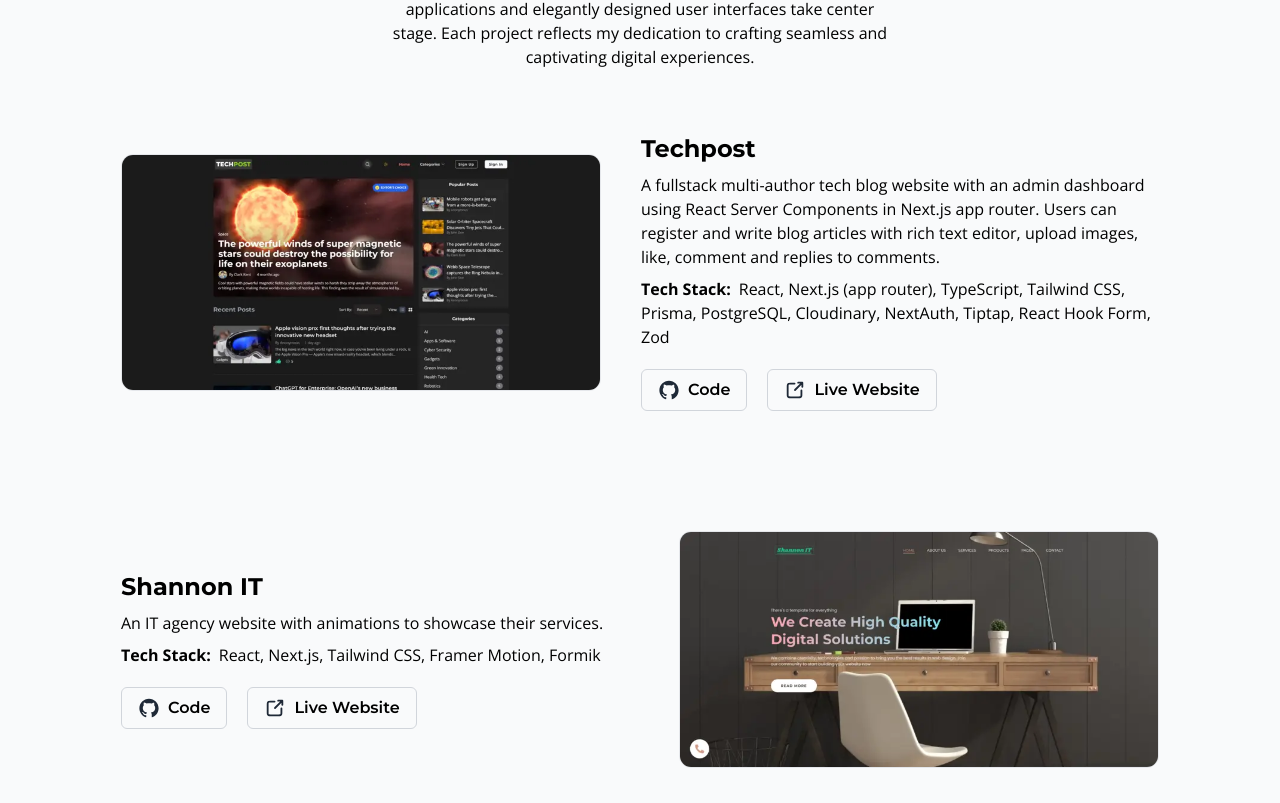
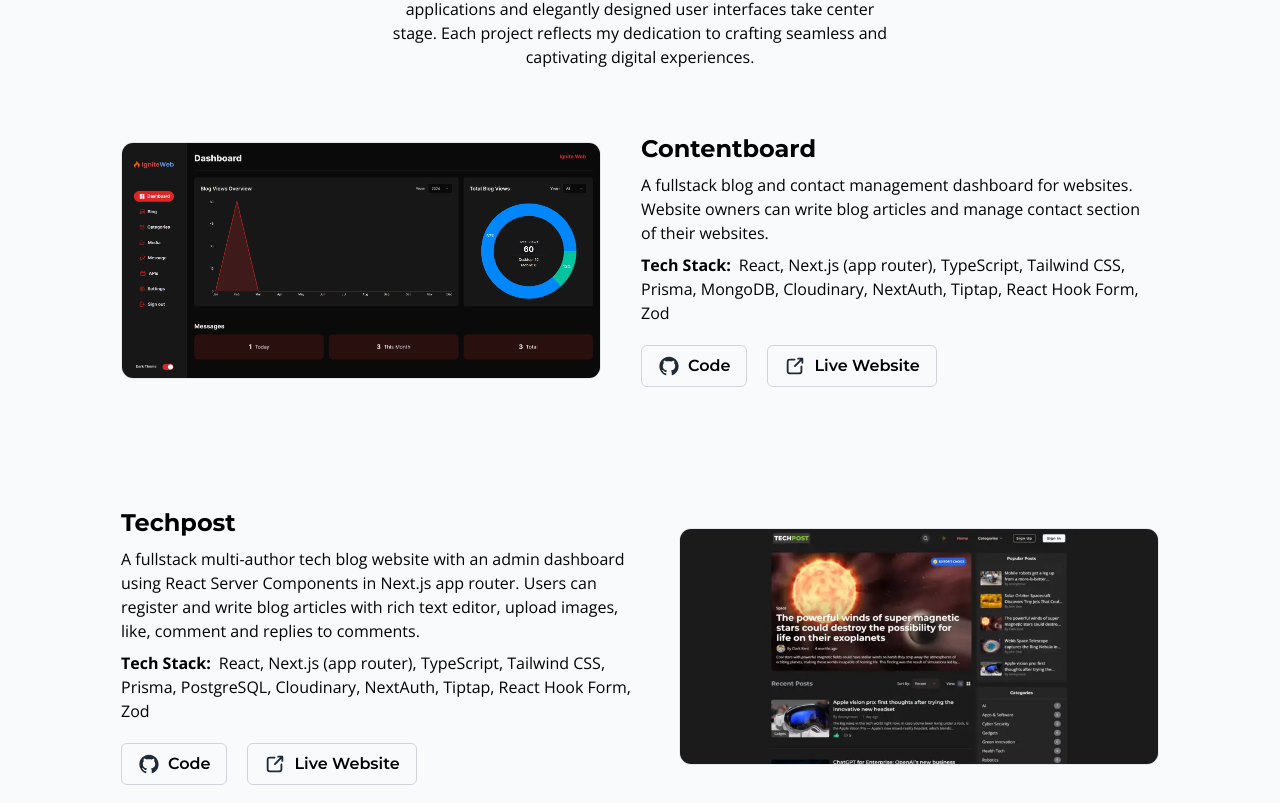
Before and after one commit to ashfakniloy/niloy-portfolio, a Next.js app: page / in a window 1280 px wide. Shown: the part 1737-2540 px from the top of the page. Built offline with nearby package versions, Linux system fonts and the light colour scheme.

Commit message:
added contentboard project

```diff
--- a/app/layout.tsx
+++ b/app/layout.tsx
@@ -29,6 +29,7 @@ export default function RootLayout({
     <html lang="en" suppressHydrationWarning>
       <body
         className={`bg-gray-50 text-black dark:bg-custom-gray dark:text-white ${openSans.className} ${montserrat.variable}`}
+        // className={`bg-gray-50 text-black dark:bg-custom-gray dark:text-white ${openSans.className} ${montserrat.variable} bg-[radial-gradient(circle_at_17px_17px,#DFE6EF_1px,_transparent_0)] dark:bg-[radial-gradient(circle_at_17px_17px,#1C2026_1px,_transparent_0)] bg-[size:18px_18px] bg-repeat`}
       >
         <ThemeWrapper>
           <ToastNotification duration={5000} closeButton />
--- a/data/projects.tsx
+++ b/data/projects.tsx
@@ -8,6 +8,34 @@
 // import GithubSearch from "@/public/images/projects/github-search.webp";
 
 export const projects = [
+  {
+    name: "Contentboard",
+    image: "/images/projects/contentboard.webp",
+    blurImage: "/images/blur/contentboard-blur.webp",
+    description: (
+      <p>
+        A fullstack blog and contact management dashboard for websites. Website
+        owners can write blog articles and manage contact section of their
+        websites.
+      </p>
+    ),
+    technologies: [
+      "React",
+      "Next.js (app router)",
+      "TypeScript",
+      "Tailwind CSS",
+      "Prisma",
+      "MongoDB",
+      "Cloudinary",
+      "NextAuth",
+      "Tiptap",
+      "React Hook Form",
+      "Zod",
+    ],
+    repo: "https://github.com/ashfakniloy/contentboard",
+    site: "https://contentboard.vercel.app",
+    scrollDuration: 0.3,
+  },
   {
     name: "Techpost",
     // image: TechPost,
@@ -54,8 +82,8 @@ export const projects = [
       "Formik",
     ],
     repo: "https://github.com/ashfakniloy/shannon-it",
-    site: "https://www.shannonit.org",
-    // site: "https://shannon-it.vercel.app",
+    // site: "https://www.shannonit.org",
+    site: "https://shannon-it.vercel.app",
     scrollDuration: 10,
   },
   {
```
Also changed, not shown: public/images/blur/contentboard-blur.webp (added), public/images/projects/contentboard.webp (added).
